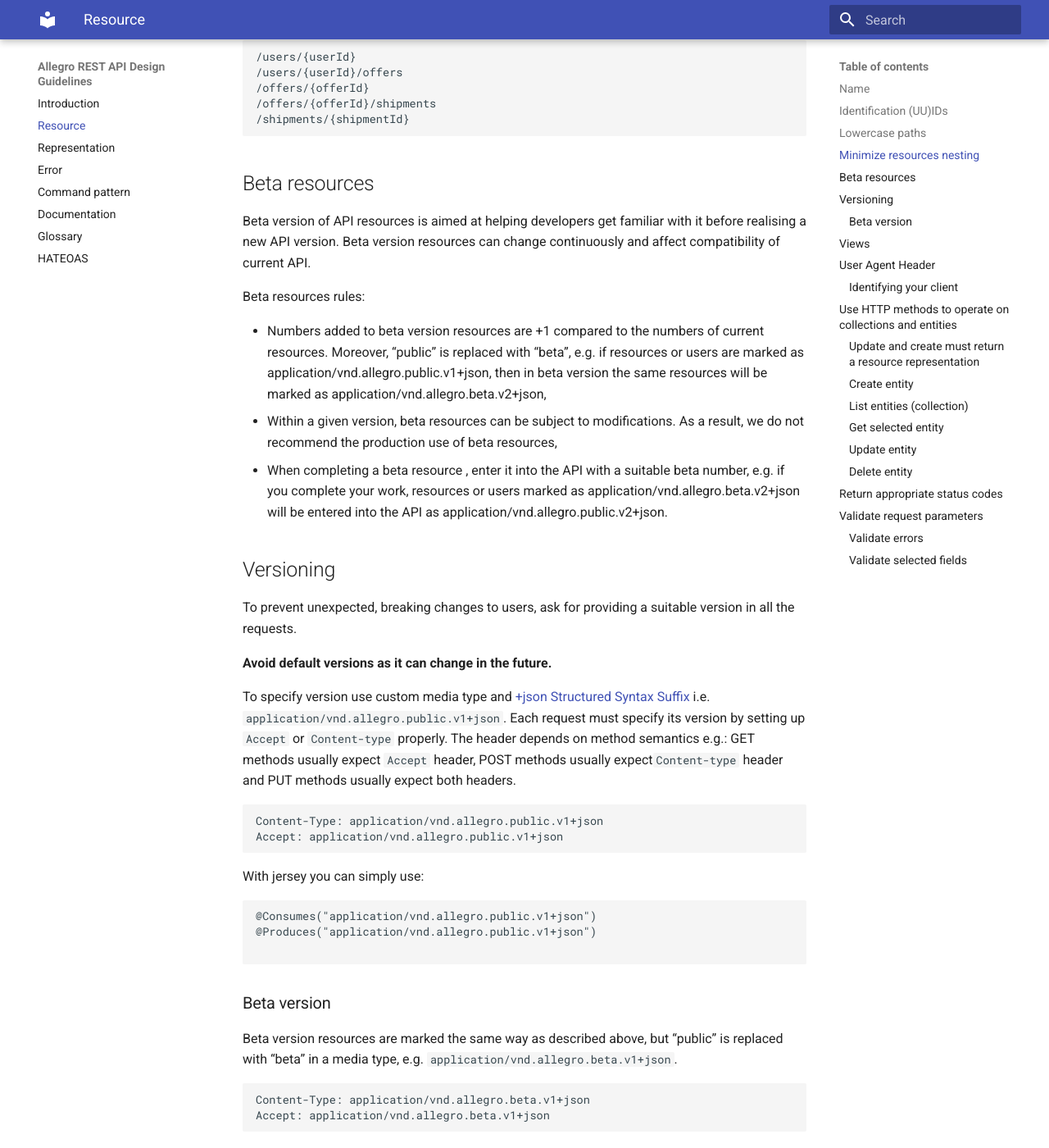
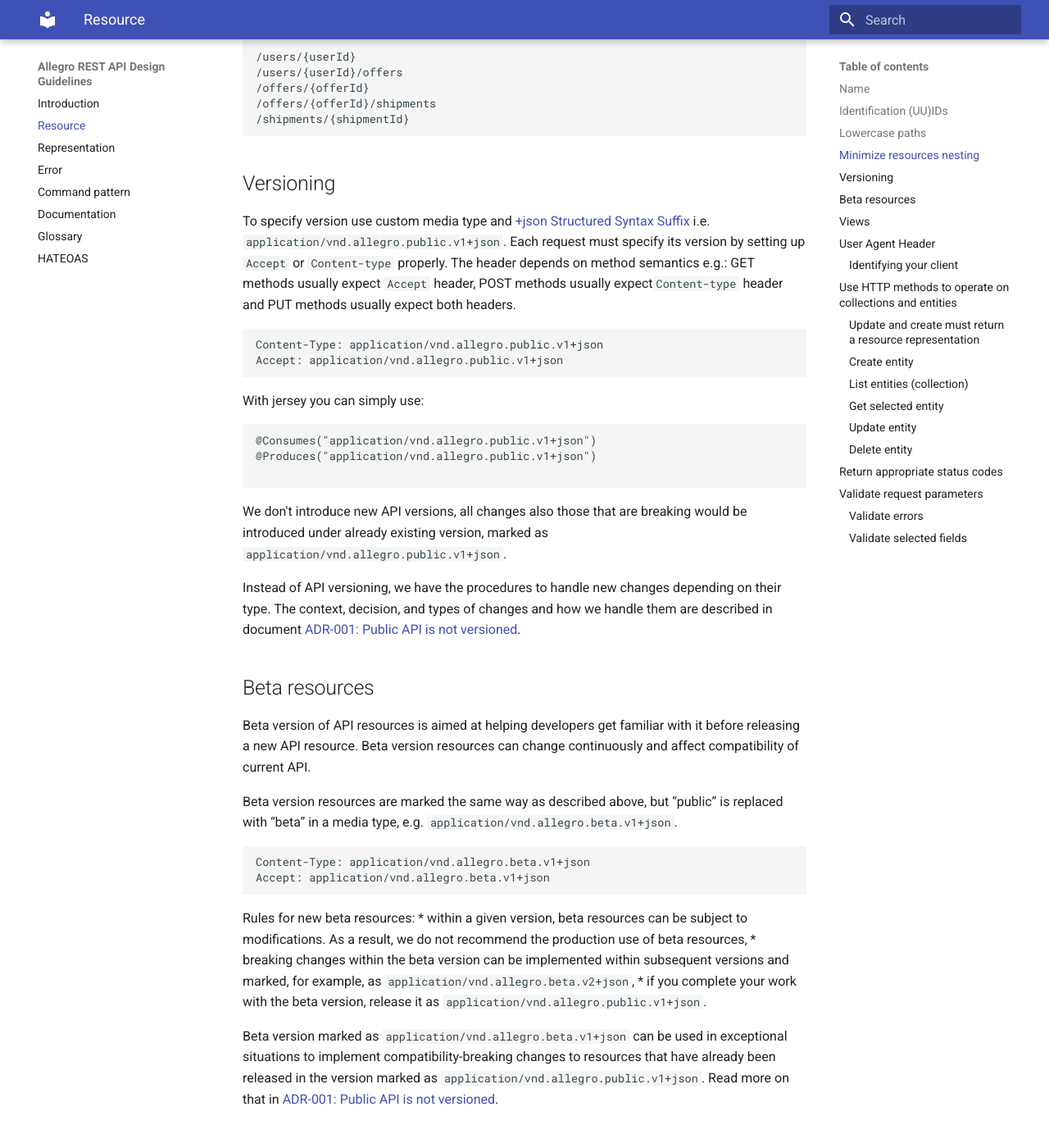
Before and after one commit to allegro/restapi-guideline, an MkDocs documentation site: the page built from docs/Resource.md, in a window 1280 px wide and 1400 px high, scrolled down 1122 px. Shown: the whole window at 82% size. Built offline with MkDocs 1.6.1 and Material for MkDocs 9.7.7, drawn with Linux system fonts in a browser that asks for light colours.

Commit message:
Regenerate mkdocs content

````diff
--- a/docs/Resource.md
+++ b/docs/Resource.md
@@ -55,25 +55,7 @@ case above where shipping belongs to an offer:
 /shipments/{shipmentId}
 ```
 
-## Beta resources
-
-Beta version of API resources is aimed at helping developers get familiar with it before realising a new API version.
-Beta version resources can change continuously and affect compatibility of current API.
-
-Beta resources rules:
-
-* Numbers added to beta version resources are +1 compared to the numbers of current resources.
-Moreover, “public” is replaced with “beta”, e.g. if resources or users are marked as application/vnd.allegro.public.v1+json,
-then in beta version the same resources will be marked as application/vnd.allegro.beta.v2+json,
-* Within a given version, beta resources can be subject to modifications. As a result, we do not recommend the production use of beta resources,
-* When completing a beta resource , enter it into the API with a suitable beta number, e.g. if you complete your work,
-resources or users marked as application/vnd.allegro.beta.v2+json will be entered into the API as application/vnd.allegro.public.v2+json.
-
 ## Versioning
-
-To prevent unexpected, breaking changes to users, ask for providing a suitable version in all the requests.
-
-**Avoid default versions as it can change in the future.**
 
 To specify version use custom media type and [+json Structured Syntax Suffix](https://tools.ietf.org/html/rfc6839#page-4) i.e. `application/vnd.allegro.public.v1+json`.
 Each request must specify its version by setting up `Accept` or `Content-type` properly.
@@ -92,7 +74,14 @@ With jersey you can simply use:
 
 ```
 
-### Beta version
+We don't introduce new API versions, all changes also those that are breaking would be introduced under already existing version, marked as `application/vnd.allegro.public.v1+json`.
+
+Instead of API versioning, we have the procedures to handle new changes depending on their type.
+The context, decision, and types of changes and how we handle them are described in document [ADR-001: Public API is not versioned](https://github.com/allegro/restapi-guideline/blob/master/adr/ADR-001-public-api-is-not-versioned.md).
+
+## Beta resources
+
+Beta version of API resources is aimed at helping developers get familiar with it before releasing a new API resource. Beta version resources can change continuously and affect compatibility of current API.
 
 Beta version resources are marked the same way as described above, but “public” is replaced with “beta” in a media type, e.g. `application/vnd.allegro.beta.v1+json`.
 
@@ -100,6 +89,13 @@ Beta version resources are marked the same way as described above, but “public
 Content-Type: application/vnd.allegro.beta.v1+json
 Accept: application/vnd.allegro.beta.v1+json
 ```
+
+Rules for new beta resources:
+* within a given version, beta resources can be subject to modifications. As a result, we do not recommend the production use of beta resources,
+* breaking changes within the beta version can be implemented within subsequent versions and marked, for example, as `application/vnd.allegro.beta.v2+json`,
+* if you complete your work with the beta version, release it as `application/vnd.allegro.public.v1+json`.
+
+Beta version marked as `application/vnd.allegro.beta.v1+json` can be used in exceptional situations to implement compatibility-breaking changes to resources that have already been released in the version marked as `application/vnd.allegro.public.v1+json`. Read more on that in [ADR-001: Public API is not versioned](https://github.com/allegro/restapi-guideline/blob/master/adr/ADR-001-public-api-is-not-versioned.md).
 
 ## Views
 
````
